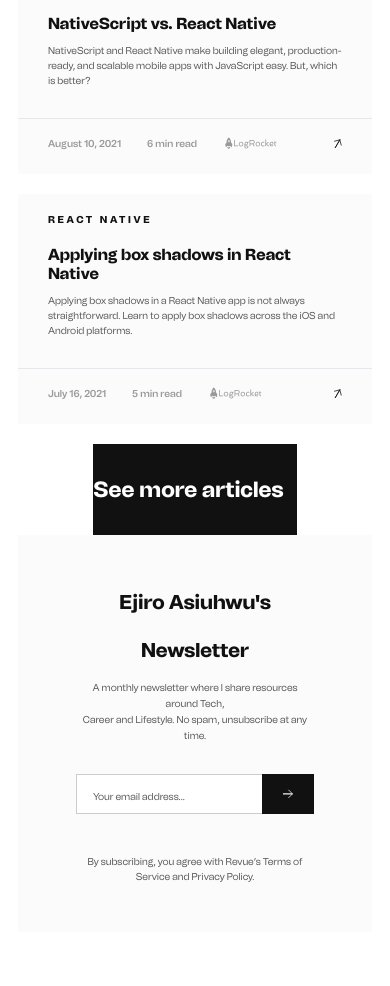
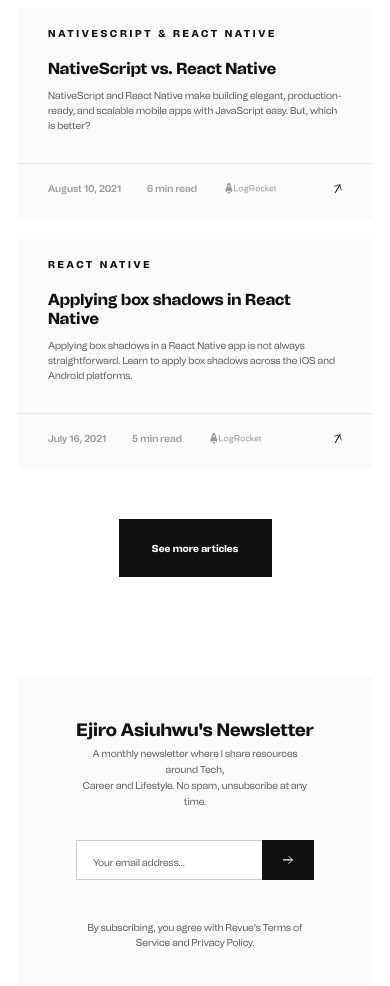
Before and after one commit to ejirocodes/portfolio-1, a Next.js app: page /articles in a window 390 px wide. Shown: the part 1306-2292 px from the top of the page. Built offline with nearby package versions, Linux system fonts and the light colour scheme.

Commit message:
fully responsive article section

```diff
--- a/components/article/Newsletter.tsx
+++ b/components/article/Newsletter.tsx
@@ -1,7 +1,7 @@
 const Newsletter = () => {
   return (
     <section className="bg-[#FBFBFB] text-center md:px-[180px] px-[58px] md:pt-[105px] pt-[43px] pb-[48px] md:pb-[121px]">
-      <h1 className="md:mb-[19px] mb-[6px] text-dark md:text-[42px] text-[20px] leading-[48px] font-bold ">
+      <h1 className="md:mb-[19px] mb-[6px] leading-[20px] text-dark lg:text-[42px] md:text-[38px] sm:text-[20px] text-[18px]  md:leading-[48px] font-bold ">
         Ejiro Asiuhwu&apos;s Newsletter
       </h1>
       <p className="md:mb-[57px] mb-[30px] text-gray5 md:text-[22px] text-[10px] leading-[16px] md:leading-[35px]">
--- a/pages/articles.tsx
+++ b/pages/articles.tsx
@@ -36,25 +36,30 @@ const Article: NextPage = () => {
           </p>
         </div>
       </header>
-      <main className=" lg:px-[120px] px-[18px] md:pt-[160px]">
+      <main className=" lg:px-[120px] px-[18px] md:pt-[160px] pt-[45px]">
         <section>
           {content.map((article) => (
             // @ts-ignore
             <CardArticle article={article} key={article.title} />
           ))}
           {
-            <div className="mx-auto flex md:mt-[84px]">
+            <div className="mx-auto flex md:mt-[150px] pt-[30px] ">
               <button
                 onClick={toggleArticles}
-                className="btn10 hover-main group !border !border-solid !border-dark text-white bg-dark hover:text-dark hover:bg-white inline-flex items-center justify-center font-bold text-[22px] py-[28px] md:w-[310px] mx-auto"
+                className="btn10 hover-main group !border !border-solid
+                !border-dark
+                text-white bg-dark hover:text-dark
+                hover:bg-white inline-flex items-center justify-center
+                font-bold lg:text-[22px] md:text-[18px] text-[10px] py-[28px] md:w-[310px] w-[153px] md:h-[91px]
+                h-[50px] mx-auto"
               >
                 <span
                   className="inline-block
 
-                  mr-[13px]
 
-                "
-                >
+                  "
+                  >
+                  {/* // mr-[13px] */}
                   {!isShow ? "See more articles" : "See less articles"}
                 </span>
                 {/* <svg
@@ -75,7 +80,7 @@ const Article: NextPage = () => {
               </button>
             </div>
           }
-          <div className="mb-[140px] md:mt-[215px]">
+          <div className="md:my-[150px] my-[100px]">
             <Newsletter />
           </div>
         </section>
```
